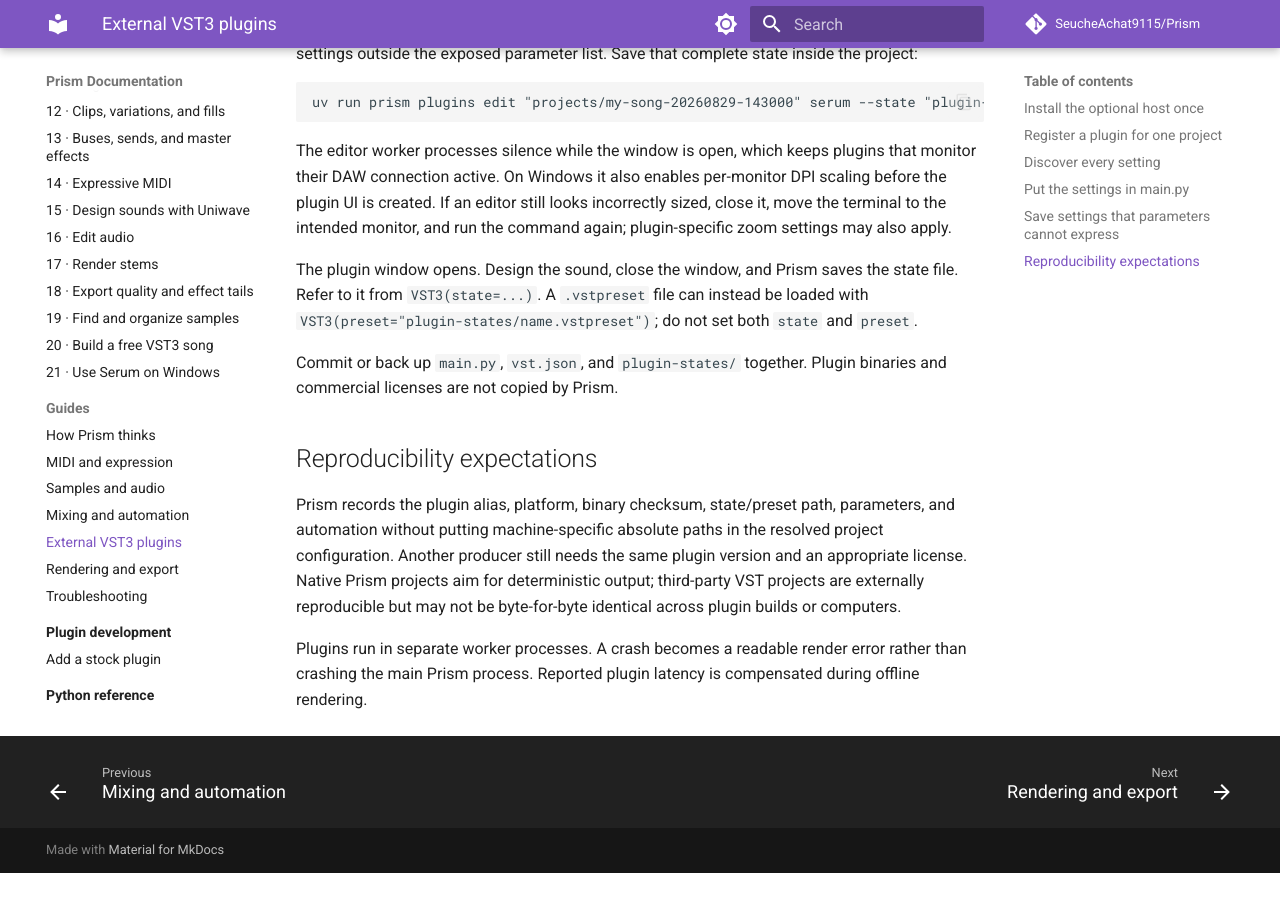
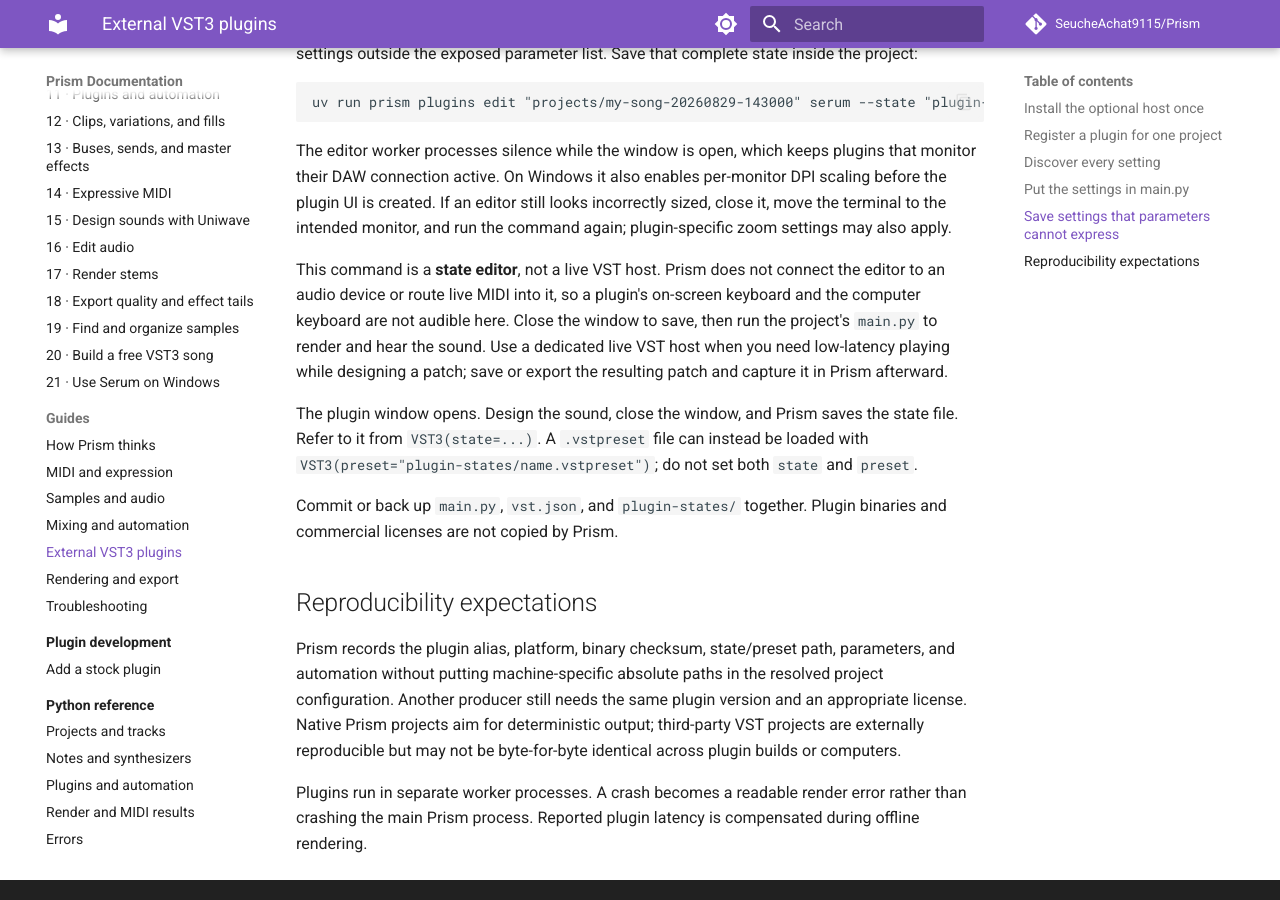
Before and after one commit to SeucheAchat9115/Prism, an MkDocs documentation site: the page built from docs/guides/external-vst3.md, in a window 1280 px wide and 900 px high, scrolled down 2352 px. Built offline with MkDocs 1.6.1 and Material for MkDocs 9.7.7, drawn with Linux system fonts in a browser that asks for light colours; comment, search, counter and statistics services are not loaded; before the commit the page ends 3225 px from its top, so only the background shows below that.

Commit message:
docs: define VST3 editor as state-only

```diff
--- a/docs/guides/external-vst3.md
+++ b/docs/guides/external-vst3.md
@@ -120,6 +120,13 @@
 looks incorrectly sized, close it, move the terminal to the intended monitor,
 and run the command again; plugin-specific zoom settings may also apply.
 
+This command is a **state editor**, not a live VST host. Prism does not connect
+the editor to an audio device or route live MIDI into it, so a plugin's
+on-screen keyboard and the computer keyboard are not audible here. Close the
+window to save, then run the project's `main.py` to render and hear the sound.
+Use a dedicated live VST host when you need low-latency playing while designing
+a patch; save or export the resulting patch and capture it in Prism afterward.
+
 The plugin window opens. Design the sound, close the window, and Prism saves
 the state file. Refer to it from `VST3(state=...)`. A `.vstpreset` file can
 instead be loaded with `VST3(preset="plugin-states/name.vstpreset")`; do not
```
Also changed, not shown: docs/tutorial/20-free-vst3-song.md (+3 -1 lines), docs/tutorial/21-serum-on-windows.md (+6 -0 lines), 2 other files.
